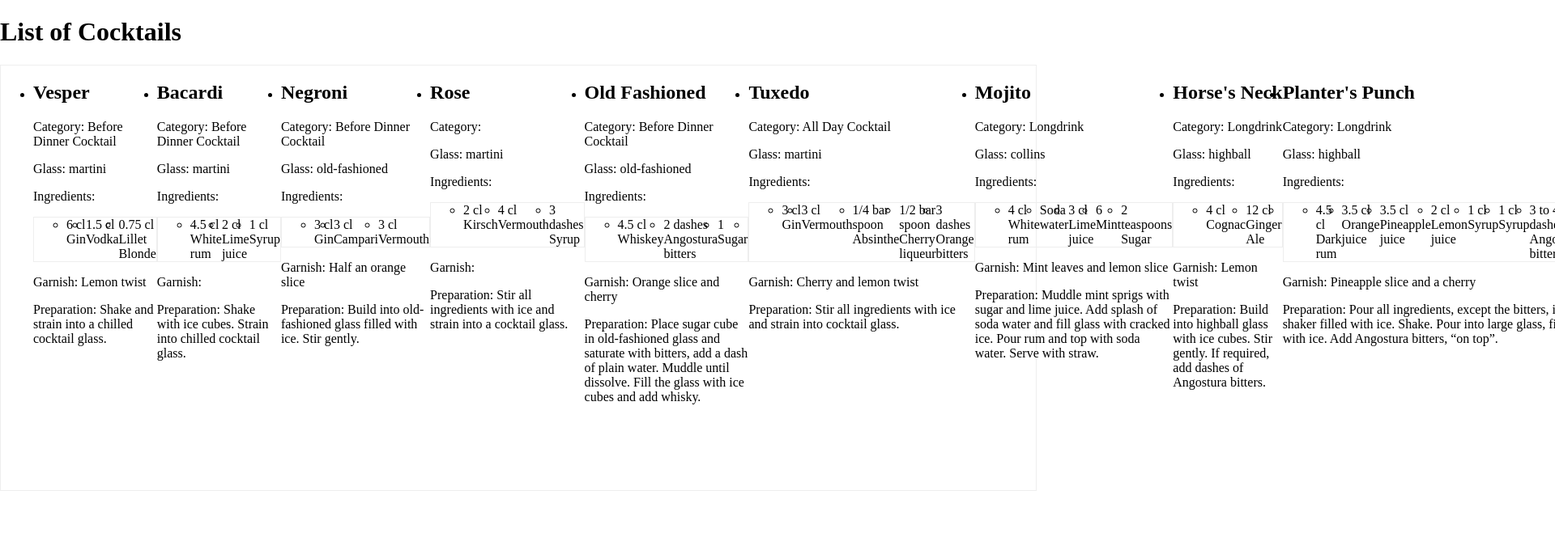
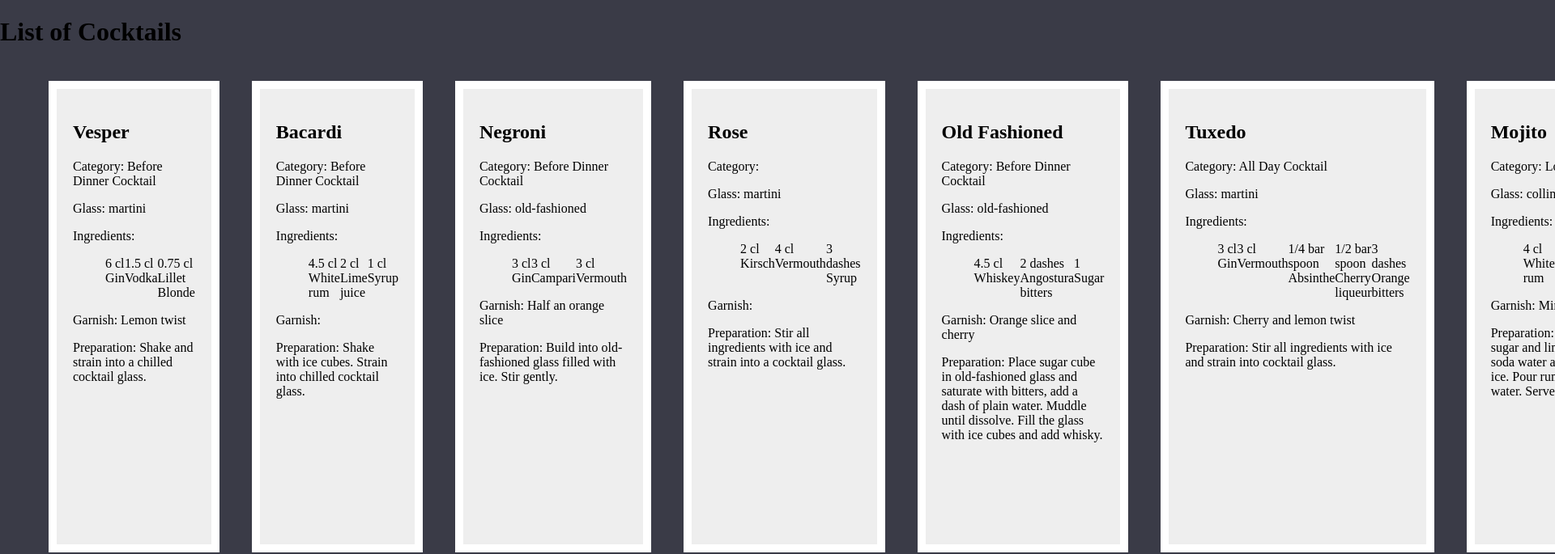
Before and after one commit to isabelchua/cocktail-project, a React (Vite) app: page / in a window 1280 px wide. Shown: the top 685 px of the page at 81% size, 1920 px wide, since content can reach past the window. Built offline with nearby package versions, Linux system fonts and the light colour scheme.

Commit message:
card list

```diff
--- a/src/App.css
+++ b/src/App.css
@@ -2,9 +2,27 @@ html, body {
 	margin: 0;
 	padding: 0;
 	box-sizing: border-box;
+	background-color:#3A3B47 ;
 }
 
 ul {
 	display: flex;
-	border: 1px solid #eee;
+
 }
+
+li {
+	/* display: flex; */
+	background-color: #EEE;
+	border: 10px solid #fff;
+	list-style: none;
+	margin: 20px;
+	padding: 20px;
+}
+
+li li {
+	display: flex;
+
+	border: none;
+	margin: 0px;
+	padding: 0px;
+}
--- a/src/components/Cocktail.jsx
+++ b/src/components/Cocktail.jsx
@@ -1,5 +1,3 @@
-import React from "react";
-
 function Cocktail() {
 	return <div>Cocktail</div>;
 }
```
